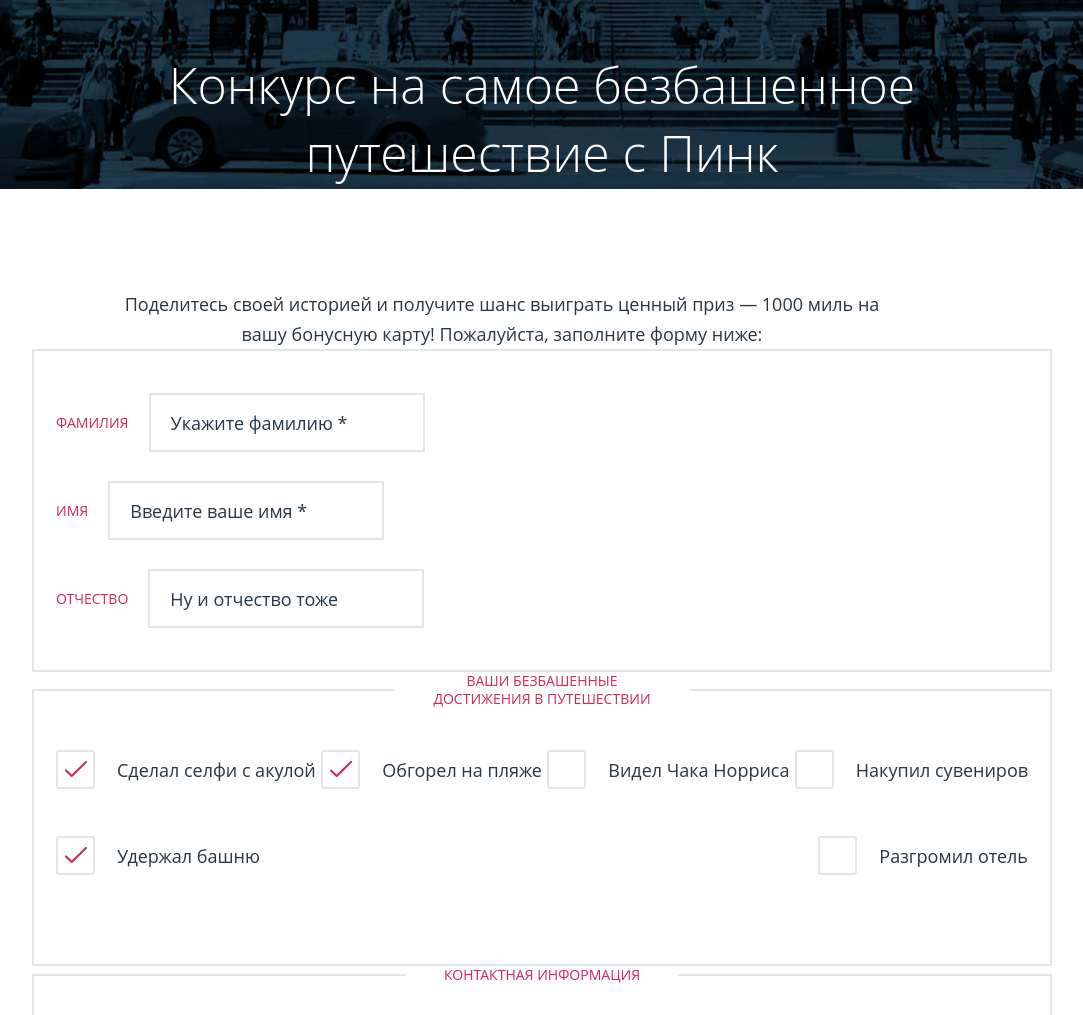
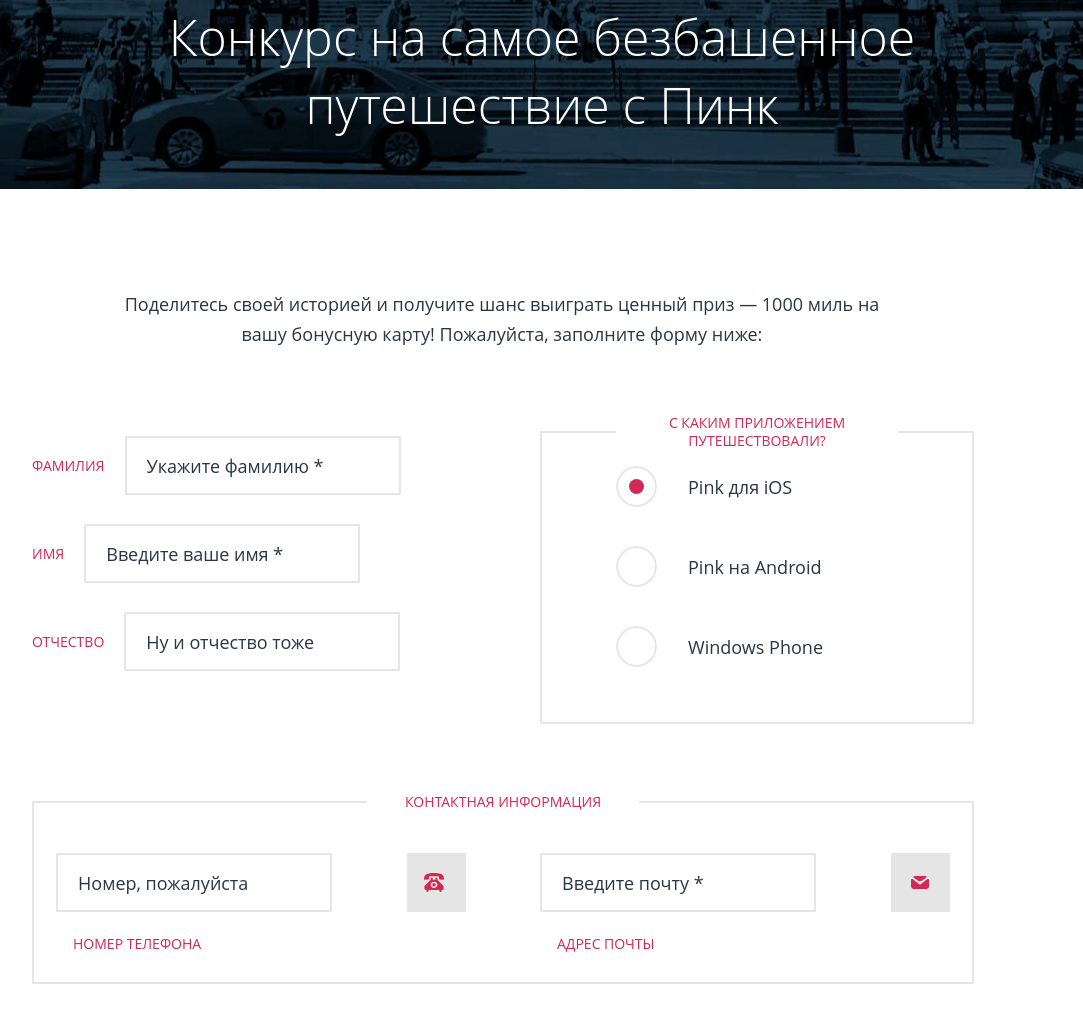
Before and after one commit to Belladonna26/1705973-pink-22, a website: page source/form.html in a window 1280 px wide. Shown: the part 205-1220 px from the top of the page, without its empty margins (98-1181 px from the left). Drawn offline with nearby package versions, Linux system fonts and the light colour scheme; files that its build step writes are made by us from their sources.

Commit message:
Строит сетку для десктопа формы

```diff
--- a/source/form.html
+++ b/source/form.html
@@ -83,7 +83,7 @@
         <fieldset class="fieldset fieldset_colored competition__achievements">
           <legend class="fieldset__title">Ваши безбашенные<br> достижения в путешествии</legend>
           <ul class="fieldset__list">
-            <li class="fieldset__item">
+            <li class="fieldset__item competition__achievements-item">
               <div class="input-checkbox">
                 <input class="input-checkbox__control visually-hidden" type="checkbox" id="selfie" name="achievements"
                   checked>
@@ -94,7 +94,7 @@
               </div>
             </li>
 
-            <li class="fieldset__item">
+            <li class="fieldset__item competition__achievements-item">
               <div class="input-checkbox">
                 <input class="input-checkbox__control visually-hidden" type="checkbox" id="suntan" name="achievements"
                   checked>
@@ -105,7 +105,7 @@
               </div>
             </li>
 
-            <li class="fieldset__item">
+            <li class="fieldset__item competition__achievements-item">
               <div class="input-checkbox">
                 <input class="input-checkbox__control visually-hidden" type="checkbox" id="celebrity"
                   name="achievements">
@@ -116,7 +116,7 @@
               </div>
             </li>
 
-            <li class="fieldset__item">
+            <li class="fieldset__item competition__achievements-item">
               <div class="input-checkbox">
                 <input class="input-checkbox__control visually-hidden" type="checkbox" id="gifts" name="achievements">
                 <label class="input-checkbox__label-wrapper" for="gifts">
@@ -126,7 +126,7 @@
               </div>
             </li>
 
-            <li class="fieldset__item">
+            <li class="fieldset__item competition__achievements-item">
               <div class="input-checkbox">
                 <input class="input-checkbox__control visually-hidden" type="checkbox" id="tower-holder"
                   name="achievements" checked>
@@ -137,7 +137,7 @@
               </div>
             </li>
 
-            <li class="fieldset__item">
+            <li class="fieldset__item competition__achievements-item">
               <div class="input-checkbox">
                 <input class="input-checkbox__control visually-hidden" type="checkbox" id="destroying"
                   name="achievements">
@@ -150,24 +150,23 @@
           </ul>
         </fieldset>
 
-        <fieldset class="fieldset competition__contact">
+        <fieldset class="fieldset competition__contact competition__contact_flex">
           <legend class="fieldset__title fieldset__title_display">Контактная информация</legend>
-          <div class="fieldset__field">
+          <div class="fieldset__field addon-tel">
             <label class="info-label competition__contact-label" for="tel">Номер телефона</label>
             <input class="input" type="tel" id="tel" name="tel" placeholder="Номер, пожалуйста">
           </div>
 
-          <div class="fieldset__field">
+          <div class="fieldset__field addon-mail">
             <label class="info-label competition__contact-label" for="email">Адрес почты</label>
             <input class="input" type="email" id="email" name="email" placeholder="Введите почту *" required>
           </div>
         </fieldset>
 
-        <!-- TODO position-->
         <fieldset class="fieldset fieldset_colored competition__travel">
           <legend class="fieldset__title competition__travel-title">С каким приложением путешествовали?</legend>
           <ul class="fieldset__list">
-            <li class="fieldset__item">
+            <li class="fieldset__item competition__travel-item">
               <div class="input-radio">
                 <input class="input-radio__control visually-hidden" type="radio" id="iOS" name="OS" checked>
                 <label class="input-radio__label-wrapper" for="iOS">
@@ -177,7 +176,7 @@
               </div>
             </li>
 
-            <li class="fieldset__item">
+            <li class="fieldset__item competition__travel-item">
               <div class="input-radio">
                 <input class="input-radio__control visually-hidden" type="radio" id="Android" name="OS">
                 <label class="input-radio__label-wrapper" for="Android">
@@ -187,7 +186,7 @@
               </div>
             </li>
 
-            <li class="fieldset__item">
+            <li class="fieldset__item competition__travel-item">
               <div class="input-radio">
                 <input class="input-radio__control visually-hidden" type="radio" id="Windows" name="OS">
                 <label class="input-radio__label-wrapper" for="Windows">
@@ -199,11 +198,10 @@
           </ul>
         </fieldset>
 
-        <!-- TODO placeholder -->
         <fieldset class="fieldset competition__review">
           <legend class="fieldset__title competition__review-title">Опишите свои эмоции</legend>
           <textarea class="input input_modified" name="review"
-            id="review-field">Можно прям в красках, не стесняясь в выражениях</textarea>
+            id="review-field" placeholder="Можно прям в красках, не стесняясь в выражениях"></textarea>
         </fieldset>
 
         <div class="competition__submit">
--- /dev/null
+++ b/source/sass/blocks/addon-mail.scss
@@ -0,0 +1,34 @@
+.addon-mail {
+  position: relative;
+
+  &::before {
+    position: absolute;
+    top: 0;
+    right: 0;
+    width: 59px;
+    height: 59px;
+
+    background-color: $mercury;
+    content: "";
+
+    @media (max-width: 659px) {
+      display: none;
+    }
+  }
+
+  &::after {
+    position: absolute;
+    top: 23px;
+    right: -20px;
+    width: 59px;
+    height: 59px;
+
+    background-image: url("../img/mail-icon.svg");
+    background-repeat: no-repeat;
+    content: "";
+
+    @media (max-width: 659px) {
+      display: none;
+    }
+  }
+}
--- /dev/null
+++ b/source/sass/blocks/addon-tel.scss
@@ -0,0 +1,34 @@
+.addon-tel {
+  position: relative;
+
+  &::before {
+    position: absolute;
+    top: 0;
+    right: 0;
+    width: 59px;
+    height: 59px;
+
+    background-color: $mercury;
+    content: "";
+
+    @media (max-width: 659px) {
+      display: none;
+    }
+  }
+
+  &::after {
+    position: absolute;
+    top: 20px;
+    right: -17px;
+    width: 59px;
+    height: 59px;
+
+    background-image: url("../img/phone-icon.svg");
+    background-repeat: no-repeat;
+    content: "";
+
+    @media (max-width: 659px) {
+      display: none;
+    }
+  }
+}
--- a/source/sass/blocks/competition.scss
+++ b/source/sass/blocks/competition.scss
@@ -8,6 +8,12 @@
 
   @media (min-width: $desktop-width) {
     margin-bottom: 0;
+
+    display: grid;
+    grid-template-columns: 434px 434px;
+    column-gap: 74px;
+    grid-template-rows: 156px auto auto auto auto;
+    row-gap: 69px;
   }
 }
 
@@ -32,6 +38,8 @@
   }
 
   @media (min-width: $desktop-width) {
+    grid-column: 1/3;
+    grid-row: 1/2;
     width: 756px;
     padding: 100px 92px 0 92px;
   }
@@ -40,32 +48,64 @@
 .competition__condition_display {
   display: none;
 
-  @media screen and (min-width: $tablet-width) {
+  @media (min-width: $tablet-width) {
     display: inline-block;
   }
 }
 
 .competition__user {
-  @media screen and (min-width: $tablet-width) and (max-width: $desktop-width) {
+  @media (min-width: $tablet-width) and (max-width: 1199px) {
     padding: 82px 0 0 0;
     border: none;
+  }
+
+  @media (min-width: $tablet-width) {
+    border: none;
+  }
+
+  @media (min-width: $desktop-width) {
+    grid-column: 1/2;
+    grid-row: 2/3;
+    margin-bottom: 0;
+    padding: 22px 0 0 0;
   }
 }
 
 .competition__contact {
-  @media screen and (max-width: $tablet-width) {
+  @media (max-width: $tablet-width) {
     padding-top: 42px;
+  }
+
+  @media (min-width: $desktop-width) {
+    grid-column: 1/3;
+    grid-row: 3/4;
+    margin-bottom: 0;
+  }
+}
+
+.competition__contact_flex {
+  @media (min-width: $desktop-width) {
+    display: flex;
+    justify-content: space-between;
+    align-items: baseline;
+    column-gap: 74px;
+    padding-bottom: 23px;
   }
 }
 
 .competition__contact .fieldset__field {
-  @media screen and (min-width: $tablet-width) {
+  @media (min-width: $tablet-width) {
     flex-direction: column-reverse;
     align-items: flex-start;
   }
 
-  @media screen and (min-width: $tablet-width) and (max-width: $desktop-width) {
+  @media (min-width: $tablet-width) and (max-width: $desktop-width) {
     margin-bottom: 41px;
+  }
+
+  @media (min-width: $desktop-width) {
+    width: 100%;
+    margin-bottom: 0;
   }
 }
 
@@ -79,11 +119,30 @@
   }
 }
 
+.competition__achievements {
+  @media (min-width: $desktop-width) {
+    grid-column: 1/3;
+    grid-row: 4/5;
+    margin-bottom: 0;
+  }
+}
+
 .competition__achievements .fieldset__list {
   @media (min-width: $desktop-width) {
-    display: flex;
-    flex-wrap: wrap;
-    justify-content: space-between;
+    display: grid;
+    grid-template-columns: auto auto auto;
+  }
+}
+
+.competition__achievements-item:not(:last-child) {
+  @media (min-width: $mobile-width) and (max-width: $desktop-width) {
+    margin-bottom: 47px;
+  }
+}
+
+.competition__achievements-item:nth-last-child(-n+3) {
+  @media (min-width: $desktop-width) {
+    margin-bottom: 0;
   }
 }
 
@@ -91,6 +150,19 @@
   @media (max-width: 659px) {
     padding-top: 110px;
   }
+
+  @media (min-width: $desktop-width) {
+    grid-column: 2/3;
+    grid-row: 2/3;
+
+    height: 310px;
+    margin-bottom: 0;
+    padding: 16px 74px;
+  }
+}
+
+.competition__travel-item:not(:last-child) {
+  margin-bottom: 39px;
 }
 
 .competition__travel-title {
@@ -100,13 +172,19 @@
 }
 
 .competition__review {
-  @media screen and (max-width: 659px) {
+  @media (max-width: 659px) {
     padding-top: 88px;
+  }
+
+  @media (min-width: $desktop-width) {
+    grid-column: 1/3;
+    grid-row: 5/6;
+    margin-bottom: 0;
   }
 }
 
 .competition__review-title {
-  @media screen and (max-width: $tablet-width) {
+  @media (max-width: $tablet-width) {
     left: 61px;
   }
 }
@@ -121,6 +199,11 @@
     align-items: baseline;
     margin-bottom: 0;
   }
+
+  @media (min-width: $desktop-width) {
+    grid-column: 1/3;
+    grid-row: 6/7;
+  }
 }
 
 .competition__submit-requirement {
--- a/source/sass/blocks/fieldset.scss
+++ b/source/sass/blocks/fieldset.scss
@@ -30,10 +30,6 @@
   margin: 0;
   padding: 0;
   list-style: none;
-}
-
-.fieldset__item:not(:last-child) {
-  margin-bottom: 47px;
 }
 
 .fieldset_colored {
--- a/source/sass/blocks/top-background.scss
+++ b/source/sass/blocks/top-background.scss
@@ -7,8 +7,4 @@
   @media (min-width: $tablet-width) {
     height: 331px;
   }
-
-  @media (min-width: $desktop-width) {
-    padding-top: 48px;
-  }
 }
--- a/source/sass/style.scss
+++ b/source/sass/style.scss
@@ -34,4 +34,6 @@
 @import "blocks/star.scss";
 @import "blocks/sliced-back.scss";
 @import "blocks/tariffs.scss";
+@import "blocks/addon-tel.scss";
+@import "blocks/addon-mail.scss";
 @import "blocks/modal.scss";
```
